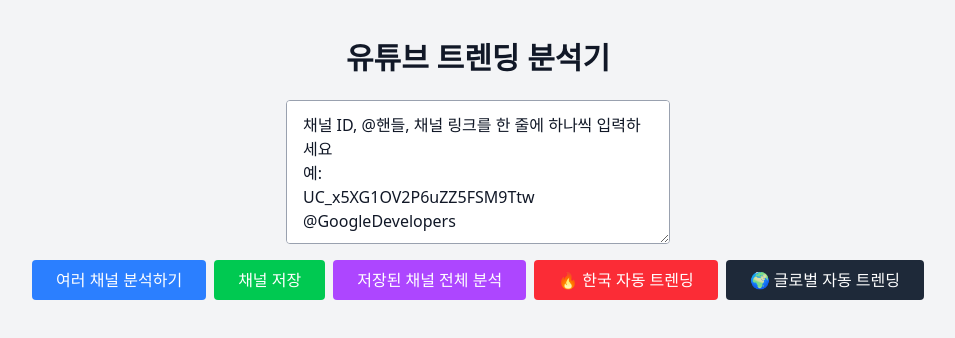
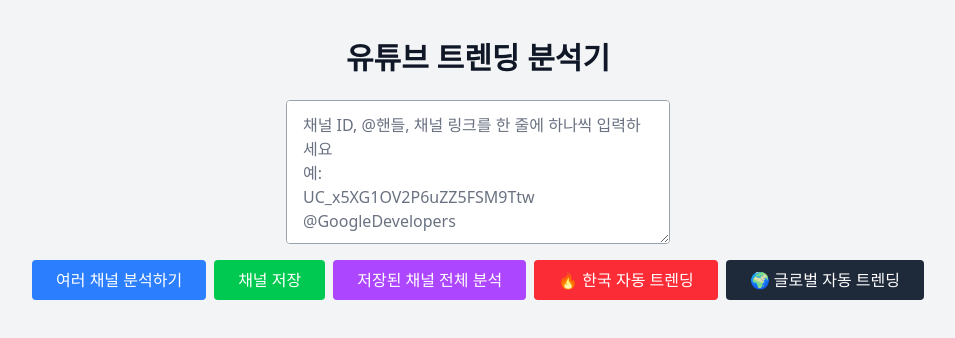
Before and after one commit to sj050816-hub/youtube-dashboard, a Next.js app: page / in a window 1280 px wide. Shown: the top 338 px of the page, without its empty margins (162-1117 px from the left). Built offline with nearby package versions, Linux system fonts and the light colour scheme.

Commit message:
reset css

```diff
--- a/app/globals.css
+++ b/app/globals.css
@@ -4,29 +4,7 @@ html,
 body {
   margin: 0;
   padding: 0;
-  background: #f3f4f6 !important;
-  color: #111827 !important;
-  -webkit-text-fill-color: #111827 !important;
-}
-
-div,
-p,
-h1,
-h2,
-h3,
-span,
-label,
-select,
-option,
-textarea,
-input {
-  color: #111827 !important;
-  -webkit-text-fill-color: #111827 !important;
-}
-
-button {
-  color: white !important;
-  -webkit-text-fill-color: white !important;
+  background: #f3f4f6;
 }
 
 * {
--- a/app/layout.tsx
+++ b/app/layout.tsx
@@ -13,9 +13,7 @@ export default function RootLayout({
 }>) {
   return (
     <html lang="ko">
-      <body className="min-h-screen bg-gray-100 text-gray-900">
-        {children}
-      </body>
+      <body>{children}</body>
     </html>
   );
 }
```
